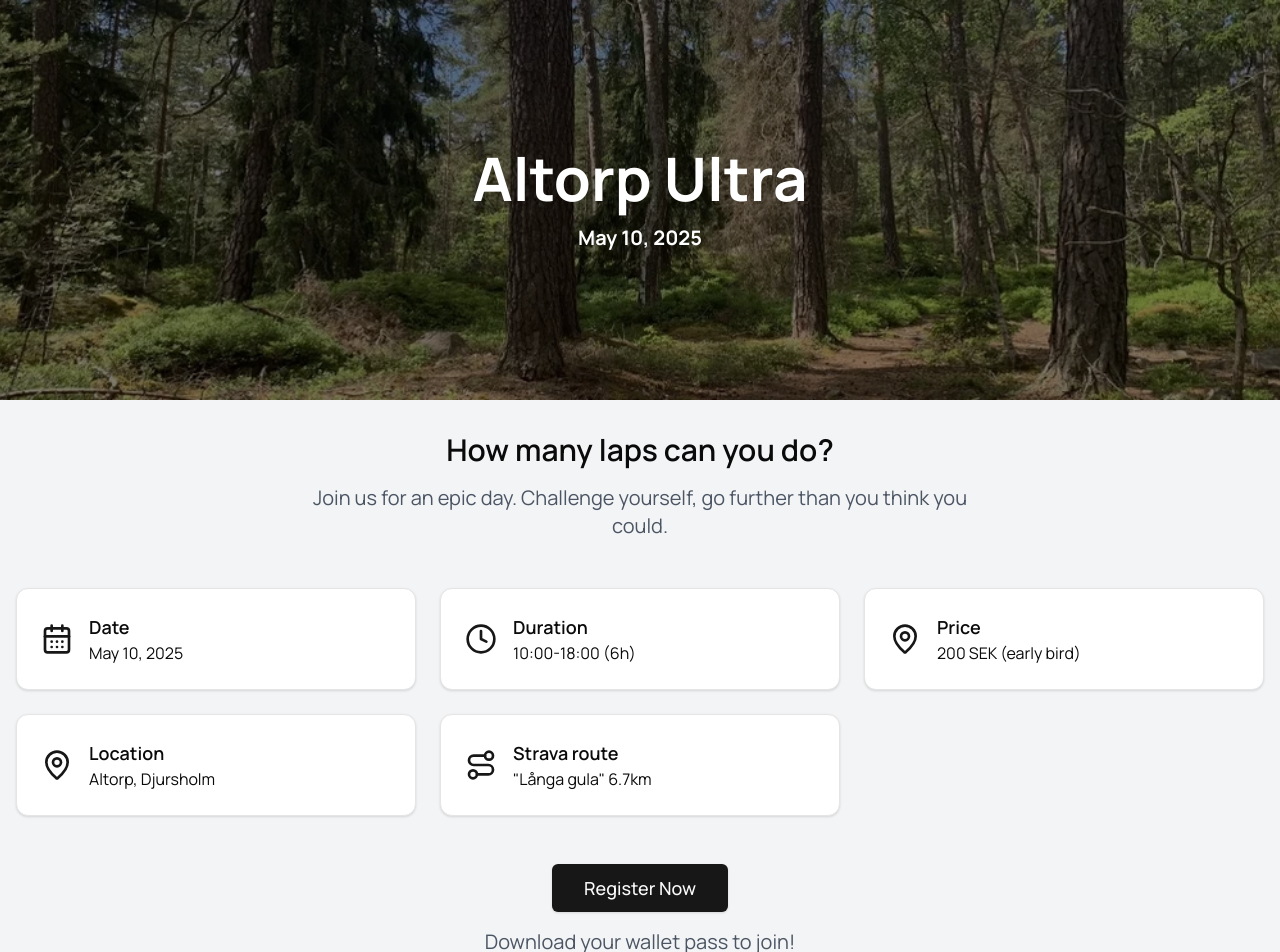
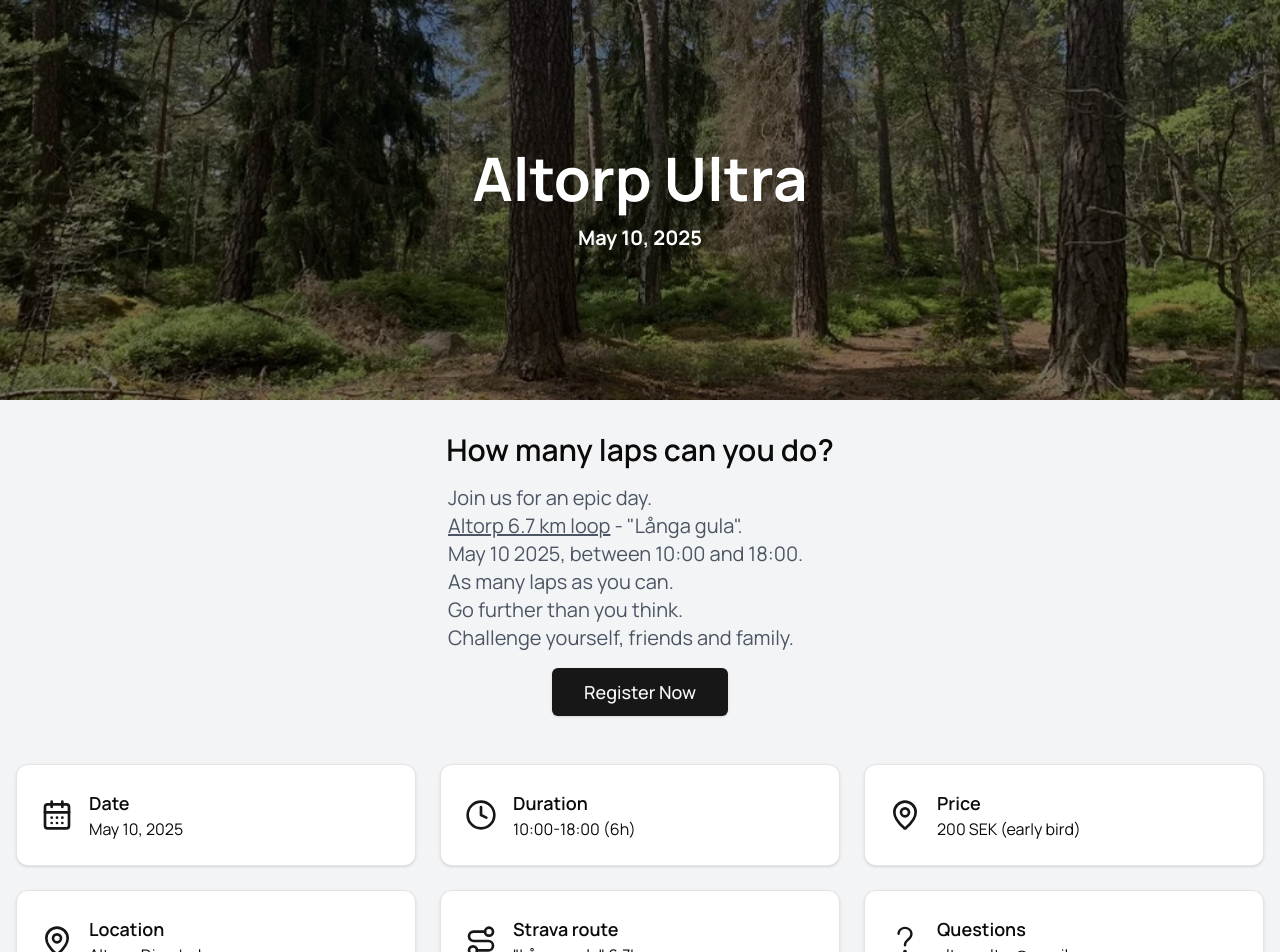
Before and after one commit to buren/altorpultra.se, a Next.js app: page / in a window 1280 px wide. Shown: the top 952 px of the page. Built offline with nearby package versions, Linux system fonts and the light colour scheme.

Commit message:
Content update

```diff
--- a/src/app/layout.tsx
+++ b/src/app/layout.tsx
@@ -7,7 +7,7 @@ const manrope = Manrope({ subsets: ['latin'] });
 
 export const metadata: Metadata = {
   title: "Altorp Ultra - May 10, 2025",
-  description: "How many laps can you do? Join us for an epic day. Challenge yourself, go further than you think you could.",
+  description: 'Join us for an epic day. Altorp 6.7 km loop - "Långa gula". May 10 2025, 10:00-18:00. As many laps as you can.',
 };
 
 export default function RootLayout({
--- a/src/components/ultramarathon-start-page.tsx
+++ b/src/components/ultramarathon-start-page.tsx
@@ -4,6 +4,7 @@ import { Card, CardContent } from "@/components/ui/card"
 import { CalendarDays, MapPin, Clock, Route } from "lucide-react"
 
 import altorpPic from '../public/altorp.webp'
+import { QuestionMarkIcon } from "@radix-ui/react-icons"
 
 
 export function UltramarathonStartPageComponent() {
@@ -28,11 +29,31 @@ export function UltramarathonStartPageComponent() {
       </header>
 
       <main className="container mx-auto px-4 py-8">
-        <section className="mb-12 text-center">
-          <h2 className="text-3xl font-semibold mb-4">How many laps can you do?</h2>
-          <p className="text-xl text-gray-600 max-w-2xl mx-auto">
-            Join us for an epic day. Challenge yourself, go further than you think you could.
-          </p>
+        <section className="mb-12">
+          <div className="text-center mx-auto">
+            <h2 className="text-3xl font-semibold mb-4">How many laps can you do?</h2>
+            {/* <p className="text-xl text-gray-600 max-w-2xl mx-auto">
+              Join us for an epic day.
+            </p> */}
+          </div>
+          <div className="text-xl text-gray-600">
+            <ul className="w-96 mx-auto">
+              <li>Join us for an epic day.</li>
+              <li><a className="underline" href="https://www.strava.com/routes/altorp_3771133989584529065">Altorp 6.7 km loop</a> - "Långa gula".</li>
+              <li>May 10 2025, between 10:00 and 18:00.</li>
+              <li>As many laps as you can.</li>
+              <li>Go further than you think.</li>
+              <li>Challenge yourself, friends and family.</li>
+            </ul>
+
+            <section className="text-center mt-4">
+              <a href="https://i.washere.io/join/CAJI1EYS?utm_source=altorpultra.se">
+                <Button size="lg" className="text-lg px-8 py-6">
+                  Register Now
+                </Button>
+              </a>
+            </section>
+          </div>
         </section>
 
         <section className="mb-12">
@@ -86,6 +107,15 @@ export function UltramarathonStartPageComponent() {
                 </CardContent>
               </Card>
             </a>
+            <Card>
+              <CardContent className="flex items-center p-6">
+                <QuestionMarkIcon className="h-8 w-8 text-primary mr-4" />
+                <div>
+                  <h3 className="font-semibold text-lg">Questions</h3>
+                  <p>altorpultra@gmail.com</p>
+                </div>
+              </CardContent>
+            </Card>
           </div>
         </section>
 
@@ -94,10 +124,6 @@ export function UltramarathonStartPageComponent() {
             <Button size="lg" className="text-lg px-8 py-6">
               Register Now
             </Button>
-
-            <p className="text-xl text-gray-600 max-w-2xl mx-auto pt-4">
-              Download your wallet pass to join!
-            </p>
           </a>
         </section>
       </main>
```
